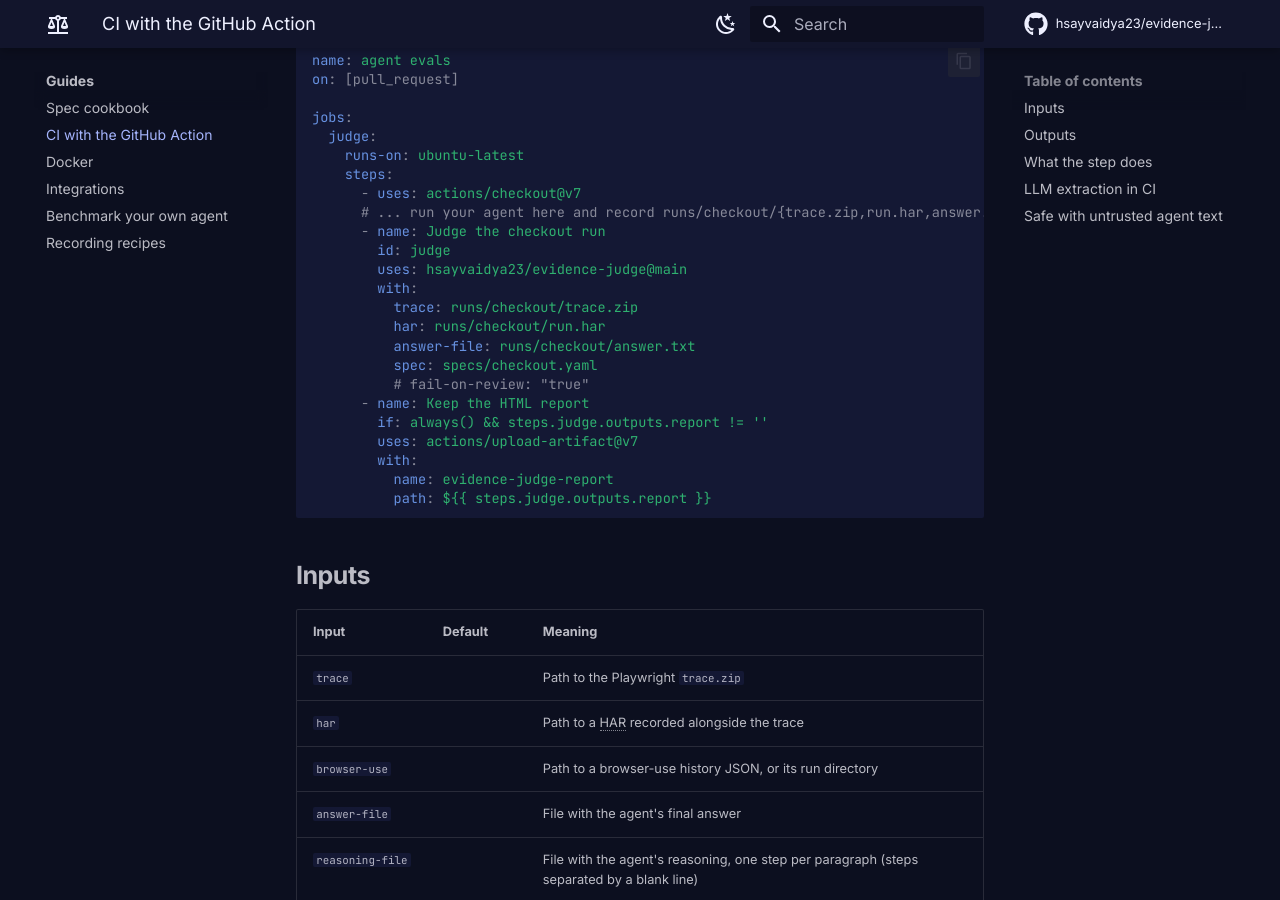
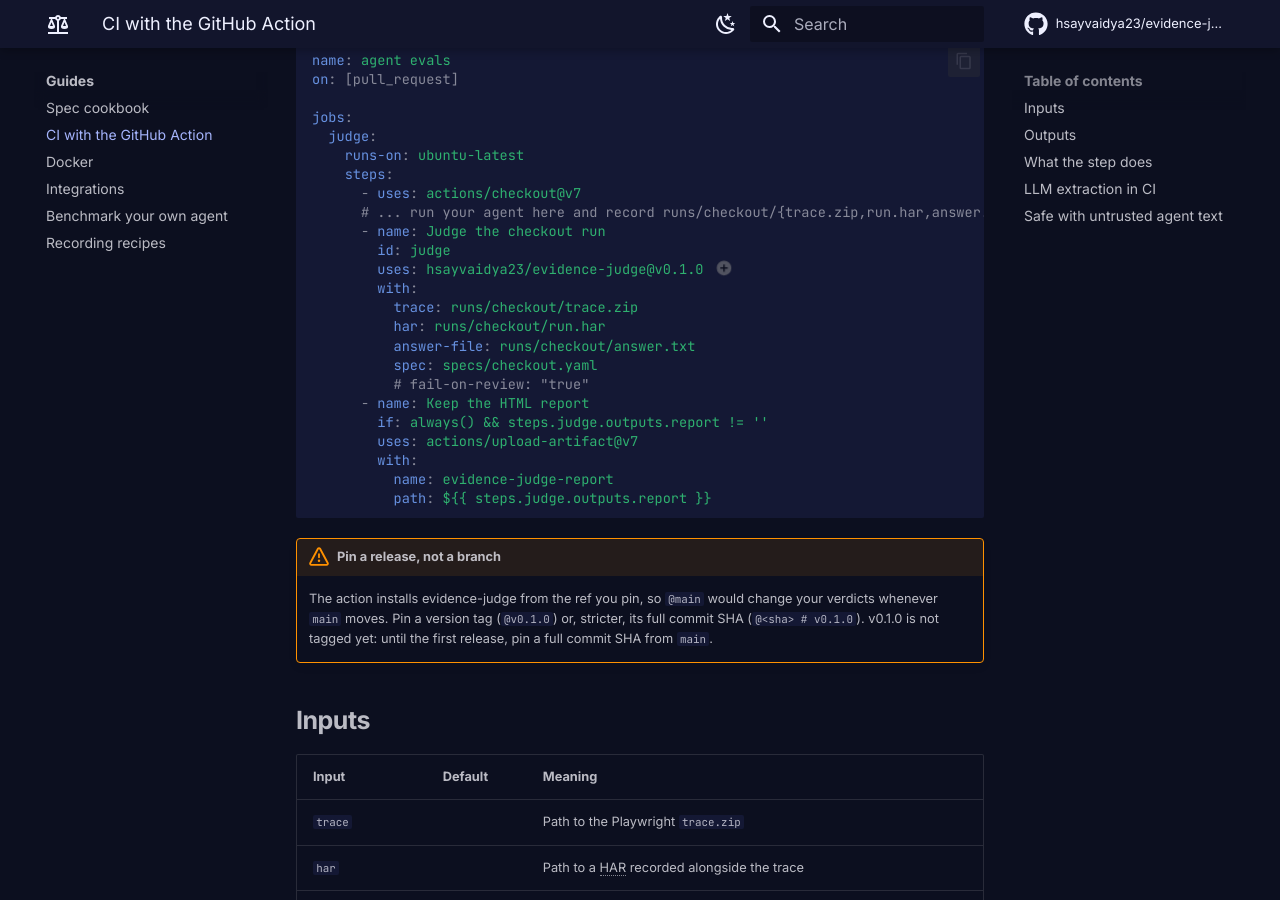
Before and after one commit to hsayvaidya23/evidence-judge, an MkDocs documentation site: the page built from docs/guides/github-action.md, in a window 1280 px wide and 900 px high, scrolled down 336 px. Built offline with MkDocs 1.6.1 and Material for MkDocs 9.7.7, drawn with Linux system fonts in a browser that asks for light colours; comment, search, counter and statistics services are not loaded; some of the changed text lies outside the part shown.

Commit message:
docs: pin the GitHub Action to a release tag or its commit SHA, not @main
The action installs evidence-judge from the ref it is used at, so @main changed
verdicts whenever main moved. README, the action guide and the landing page now
show @v0.1.0, mention pinning the full SHA with a '# v0.1.0' comment, and say
that until v0.1.0 is tagged a SHA from main is the way to pin.

````diff
--- a/docs/guides/github-action.md
+++ b/docs/guides/github-action.md
@@ -19,7 +19,7 @@
       # ... run your agent here and record runs/checkout/{trace.zip,run.har,answer.txt}
       - name: Judge the checkout run
         id: judge
-        uses: hsayvaidya23/evidence-judge@main
+        uses: hsayvaidya23/evidence-judge@v0.1.0 # (1)!
         with:
           trace: runs/checkout/trace.zip
           har: runs/checkout/run.har
@@ -33,6 +33,15 @@
           name: evidence-judge-report
           path: ${{ steps.judge.outputs.report }}
 ```
+
+1.  Or pin the full commit SHA with a `# v0.1.0` comment, which Dependabot keeps up to date.
+
+!!! warning "Pin a release, not a branch"
+
+    The action installs evidence-judge from the ref you pin, so `@main` would change your
+    verdicts whenever `main` moves. Pin a version tag (`@v0.1.0`) or, stricter, its full commit
+    SHA (`@<sha> # v0.1.0`). v0.1.0 is not tagged yet: until the first release, pin a full
+    commit SHA from `main`.
 
 ## Inputs
 
@@ -77,7 +86,7 @@
 variable and turn offline off:
 
 ```yaml
-      - uses: hsayvaidya23/evidence-judge@main
+      - uses: hsayvaidya23/evidence-judge@v0.1.0
         env:
           ANTHROPIC_API_KEY: ${{ secrets.ANTHROPIC_API_KEY }}
           EVJ_MAX_COST_USD: "0.10"
````
Also changed, not shown: README.md (+3 -1 lines), docs/index.md (+1 -1 lines).
